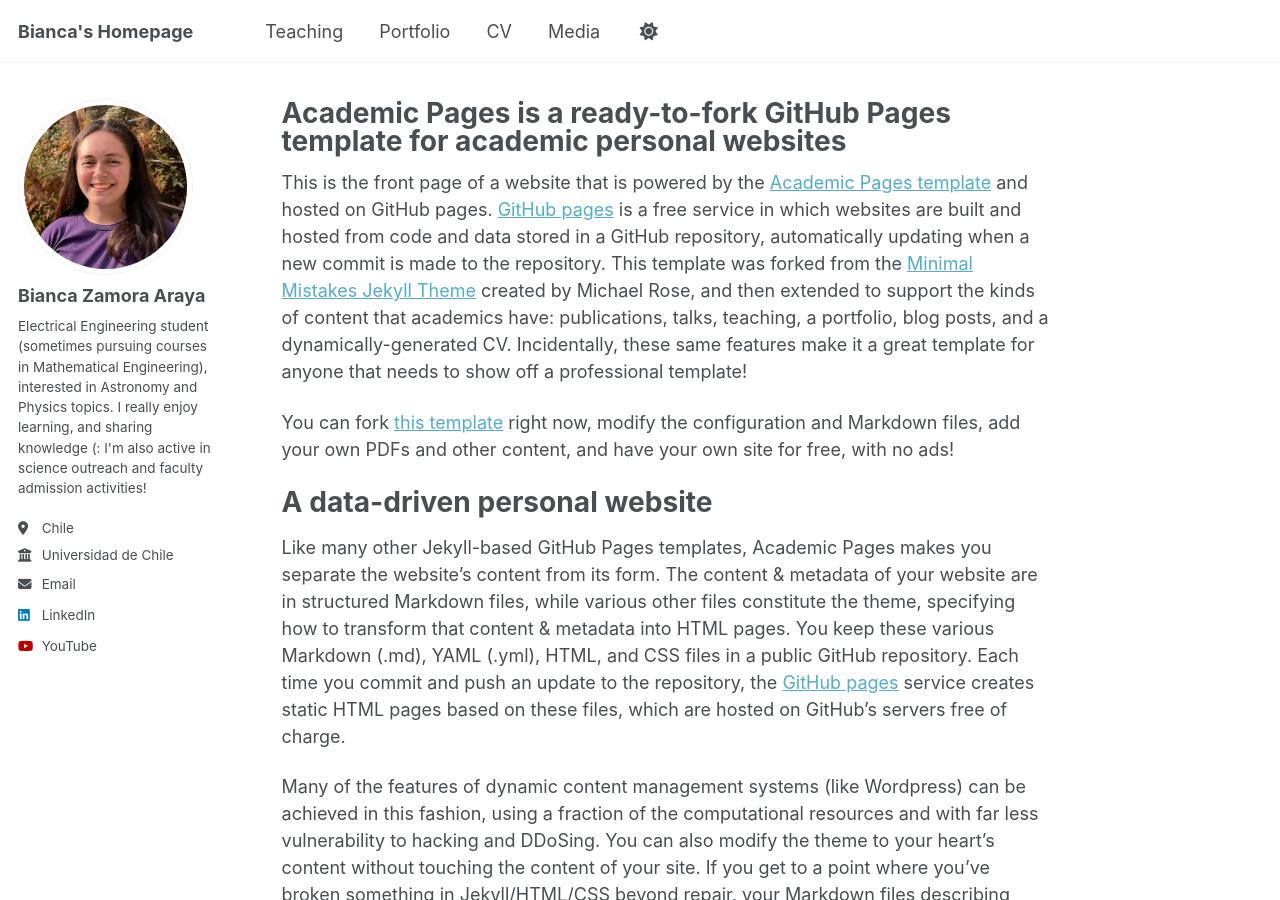
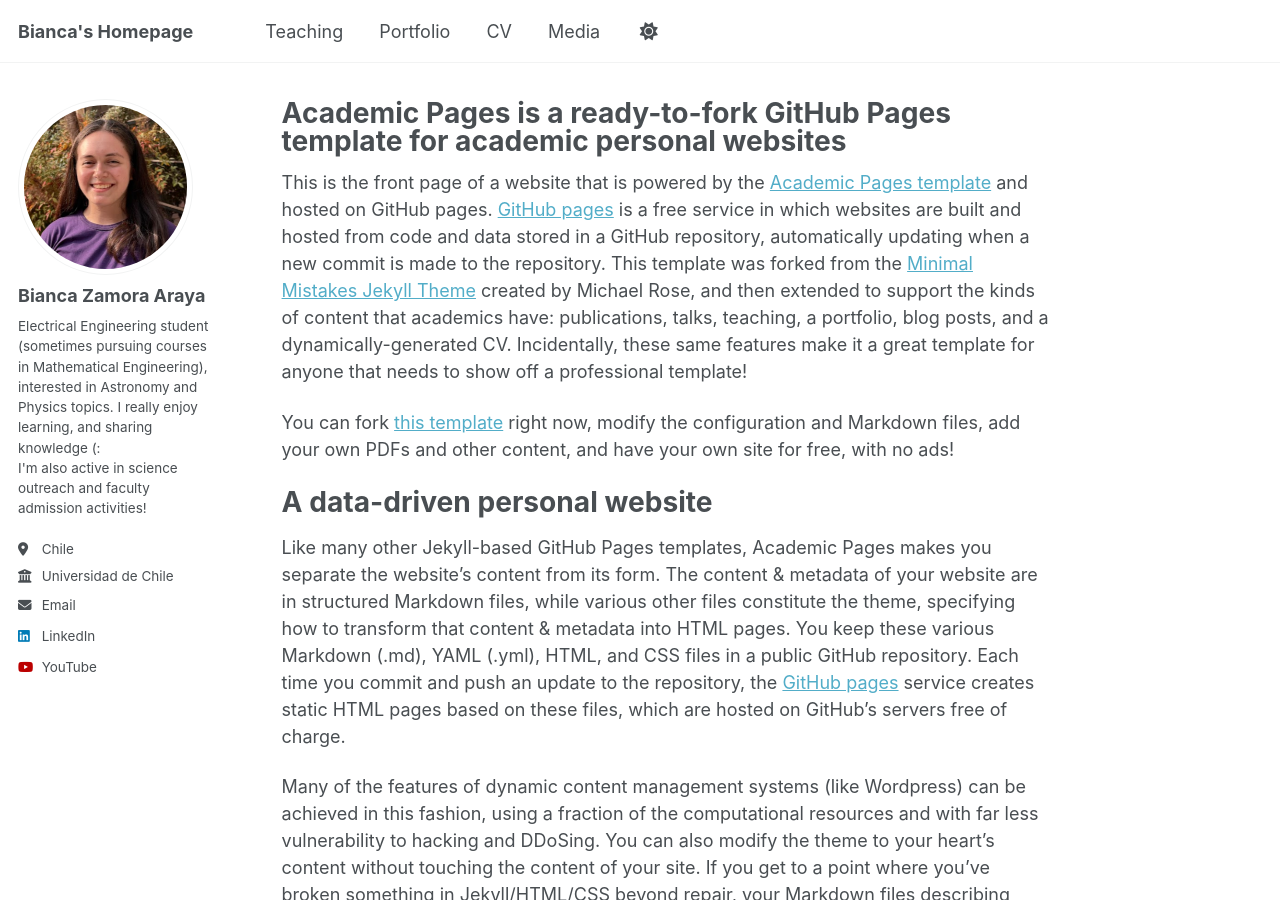
Before and after one commit to Bianca-Zamora-Araya/Bianca-Zamora-Araya.github.io, a Jekyll site: the page built from _pages/about.md, in a window 1280 px wide and 900 px high. Built offline with Jekyll 4.4.1, drawn with Linux system fonts in a browser that asks for light colours; a script that is not in the unit is left out.

```diff
--- a/_config.yml
+++ b/_config.yml
@@ -25,7 +25,7 @@ author:
   avatar           : "profile.png"
   name             : "Bianca Zamora Araya"
   pronouns         : # example: "she/her"
-  bio              : "Electrical Engineering student (sometimes pursuing courses in Mathematical Engineering), interested in Astronomy and Physics topics. I really enjoy learning, and sharing knowledge (: I'm also active in science outreach and faculty admission activities!"
+  bio              : "Electrical Engineering student (sometimes pursuing courses in Mathematical Engineering), interested in Astronomy and Physics topics. I really enjoy learning, and sharing knowledge (: <br>I'm also active in science outreach and faculty admission activities!"
   #Estudiante de Ingeniería Civil Eléctrica (a veces, Matemática), con interés en temas de Astronomía y Física. Me gusta mucho aprender, y enseñar (:"
   location         : "Chile"
   employer         : "Universidad de Chile"
```
